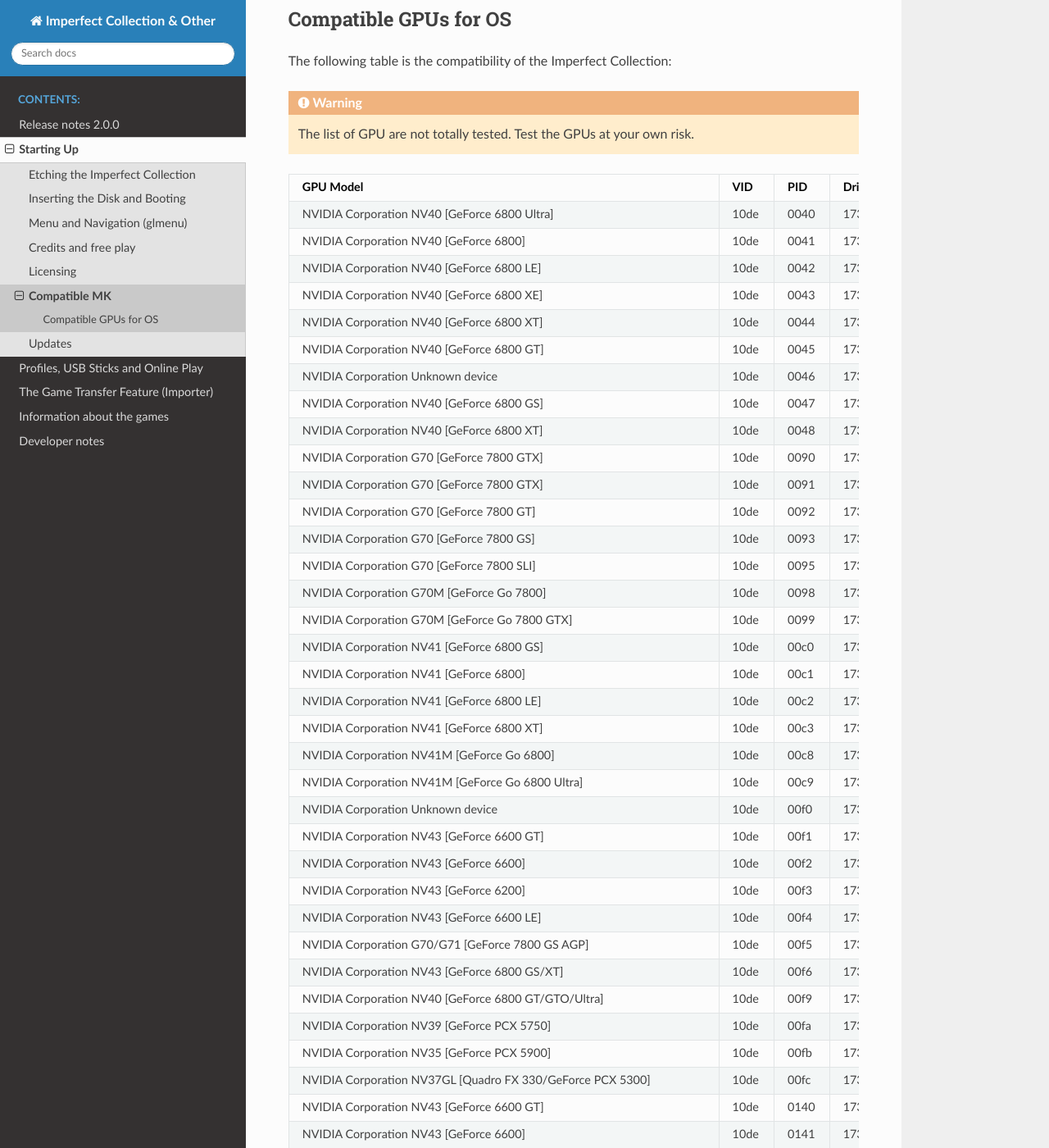
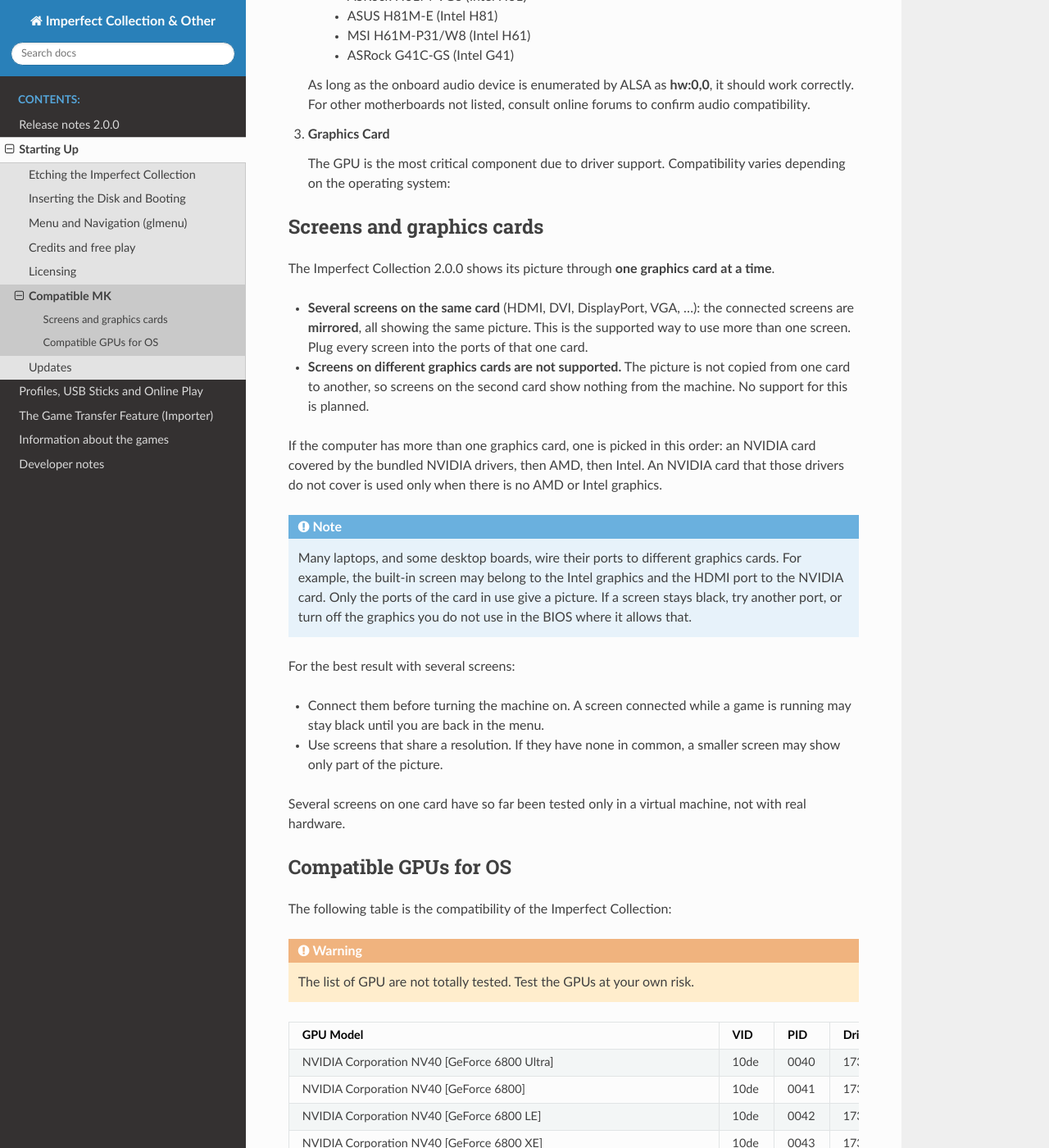
Before and after one commit to ckdur/imperfect-manual, a Sphinx documentation site: the page built from docs/start/compat.rst, in a window 1280 px wide and 1400 px high, scrolled down 1101 px. Shown: the whole window at 82% size. Built offline with Sphinx 7.4.7 and the Read the Docs theme 3.1.0, drawn with Linux system fonts in a browser that asks for light colours; some of the changed text lies outside the part shown.

Commit message:
Compatibility: one graphics card at a time (screens on it are mirrored); PAE processor required
Co-Authored-By: Claude Sonnet 5.5 <noreply@anthropic.com>

```diff
--- a/docs/start/compat.rst
+++ b/docs/start/compat.rst
@@ -15,6 +15,21 @@ practical compatibility depends on several critical factors:
    Minimum confirmed working is **Intel Pentium DualCore E300**, which provides
    just enough performance for most games, especially on MK9-based systems.
    **AMD** processors work just as well.
+
+   The Imperfect Collection 2.0.0 also **requires a processor with PAE**
+   (Physical Address Extension), which lets the system use more than 4 GB of
+   RAM:
+
+   - **Every 64-bit Intel or AMD processor has PAE.** That includes the
+     Pentium Dual-Core E300 above and anything of its kind or newer. If your
+     processor is 64-bit, there is nothing to check.
+   - **Some old 32-bit-only processors do not have it**, for example the first
+     Pentium M and Celeron M laptop processors, the VIA C3 and the AMD Geode
+     LX. (Many other 32-bit processors do have it.) On Linux, a processor with
+     PAE lists ``pae`` in ``/proc/cpuinfo``.
+
+   Without PAE the machine does not start: expect it to restart over and over
+   without any message.
 
 2. **Sound Card**
 
@@ -51,6 +66,45 @@ practical compatibility depends on several critical factors:
 
    The GPU is the most critical component due to driver support. Compatibility
    varies depending on the operating system:
+
+.. _displays_section:
+
+Screens and graphics cards
+^^^^^^^^^^^^^^^^^^^^^^^^^^
+
+The Imperfect Collection 2.0.0 shows its picture through **one graphics card
+at a time**.
+
+- **Several screens on the same card** (HDMI, DVI, DisplayPort, VGA, ...):
+  the connected screens are **mirrored**, all showing the same picture. This is
+  the supported way to use more than one screen. Plug every screen into the
+  ports of that one card.
+- **Screens on different graphics cards are not supported.** The picture is not
+  copied from one card to another, so screens on the second card show nothing
+  from the machine. No support for this is planned.
+
+If the computer has more than one graphics card, one is picked in this order:
+an NVIDIA card covered by the bundled NVIDIA drivers, then AMD, then Intel. An
+NVIDIA card that those drivers do not cover is used only when there is no AMD
+or Intel graphics.
+
+.. note::
+
+   Many laptops, and some desktop boards, wire their ports to different
+   graphics cards. For example, the built-in screen may belong to the Intel
+   graphics and the HDMI port to the NVIDIA card. Only the ports of the card
+   in use give a picture. If a screen stays black, try another port, or turn
+   off the graphics you do not use in the BIOS where it allows that.
+
+For the best result with several screens:
+
+- Connect them before turning the machine on. A screen connected while a game
+  is running may stay black until you are back in the menu.
+- Use screens that share a resolution. If they have none in common, a smaller
+  screen may show only part of the picture.
+
+Several screens on one card have so far been tested only in a virtual machine,
+not with real hardware.
 
 Compatible GPUs for OS
 ^^^^^^^^^^^^^^^^^^^^^^
```
